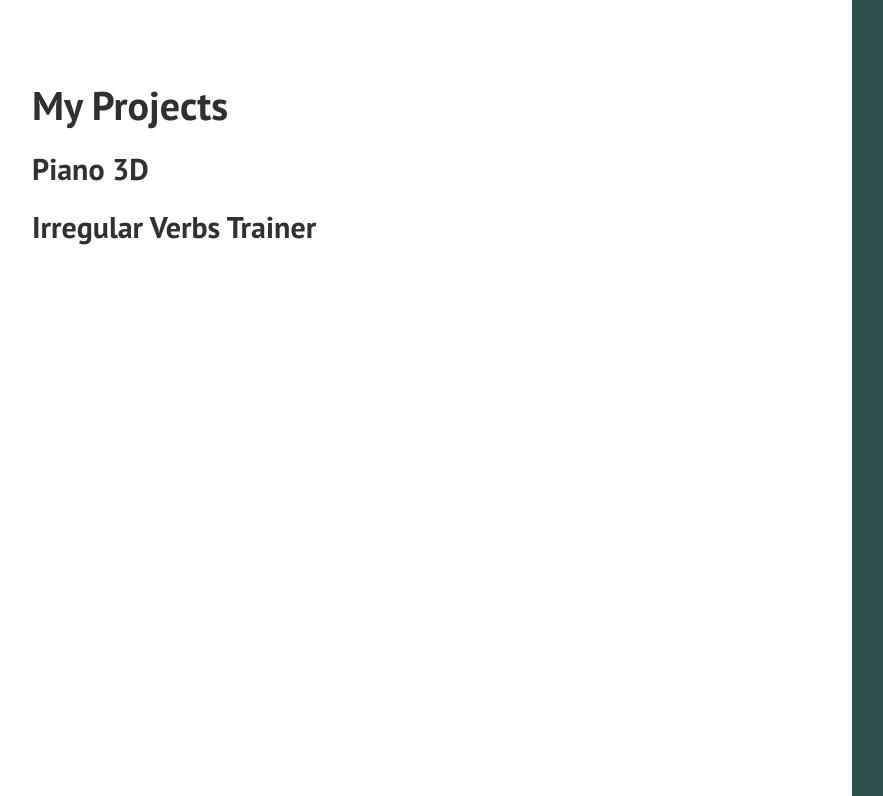
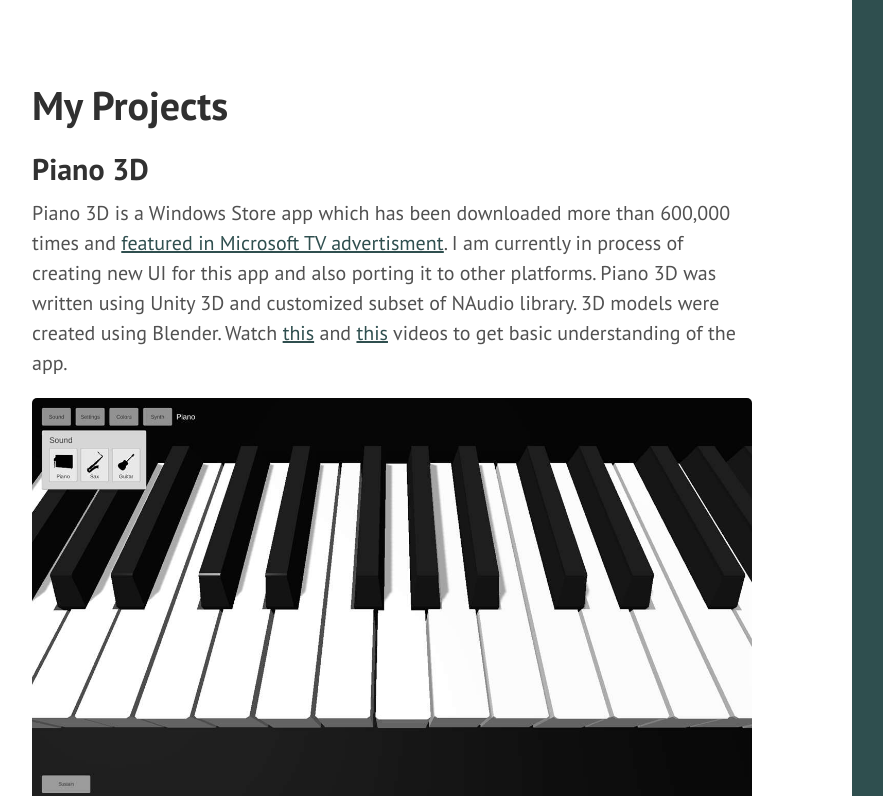
Before and after one commit to AlexSikilinda/alexsikilinda.github.io, a Jekyll site: the page built from myprojects.md, in a window 1280 px wide and 1400 px high. Shown: the top 796 px of the window, without its empty margins (68-951 px from the left). Built offline with Jekyll 4.4.1, drawn with Linux system fonts in a browser that asks for light colours; some of the changed text lies outside the part shown.

Commit message:
add My Project page

```diff
--- a/myprojects.md
+++ b/myprojects.md
@@ -4,5 +4,22 @@
 ---
 
 ## Piano 3D
+Piano 3D is a Windows Store app which has been downloaded more than 600,000 times and [featured in Microsoft TV advertisment](/posts/piano3d-featured-in-MS-advertisment/).
+I am currently in process of creating new UI for this app and also porting it to other platforms. Piano 3D was written using Unity 3D and customized subset of NAudio library.
+3D models were created using Blender. Watch [this](https://www.youtube.com/watch?v=vTFeqLeryrE) and [this](https://www.youtube.com/watch?v=3JhGnCrwEqA) videos to get basic understanding of the app.
+
+<img src="/public/images/piano3DmainScreen.jpg" alt="Piano 3D main screen"/>
+
+<a href="https://www.microsoft.com/store/apps/9wzdncrdcwvn?ocid=badge">
+    <img src="https://assets.windowsphone.com/85864462-9c82-451e-9355-a3d5f874397a/English_get-it-from-MS_InvariantCulture_Default.png" alt="Get it from Microsoft" width="200px" style="margin:auto;"/>
+</a>
 
 ## Irregular Verbs Trainer
+When I started learning English there wasn't a suitable app for learning irregular verbs in Windows Store. So I decided to create one. It was written in C# using MVVM approach (Prism library).
+It allows a user to easily find all three forms and also has some practicing capabilities.
+
+<img src="/public/images/irregularVerbsTrainer.png" alt="Irregular Verb Trainer main screen"/>
+
+<a href="https://www.microsoft.com/store/apps/9wzdncrdcwvq?ocid=badge">
+    <img src="https://assets.windowsphone.com/85864462-9c82-451e-9355-a3d5f874397a/English_get-it-from-MS_InvariantCulture_Default.png" alt="Get it from Microsoft" width="200px" style="margin:auto;" />
+</a>
```
Also changed, not shown: about.md (+3 -2 lines), public/images/irregularVerbsTrainer.png (added), public/images/piano3DmainScreen.jpg (added).
